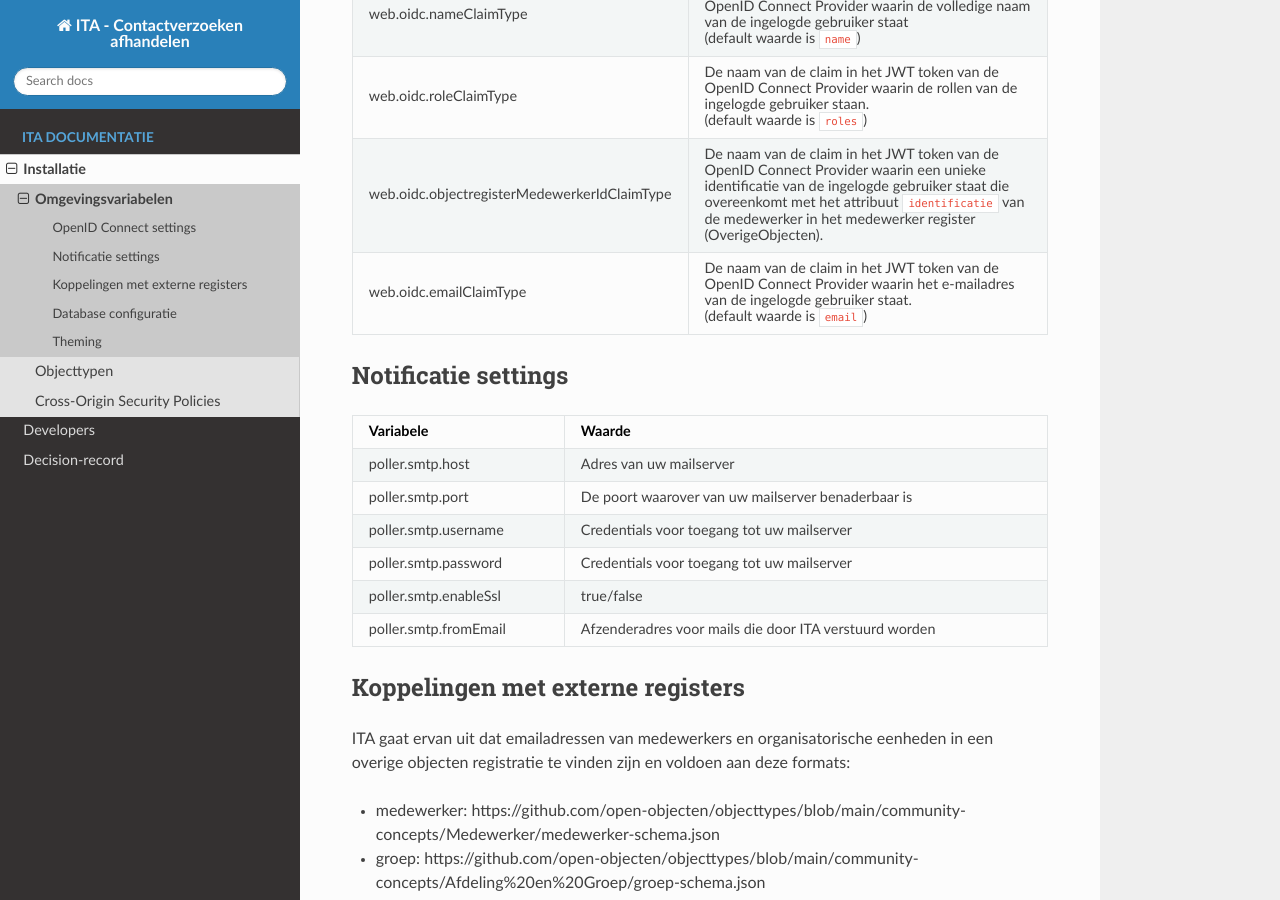
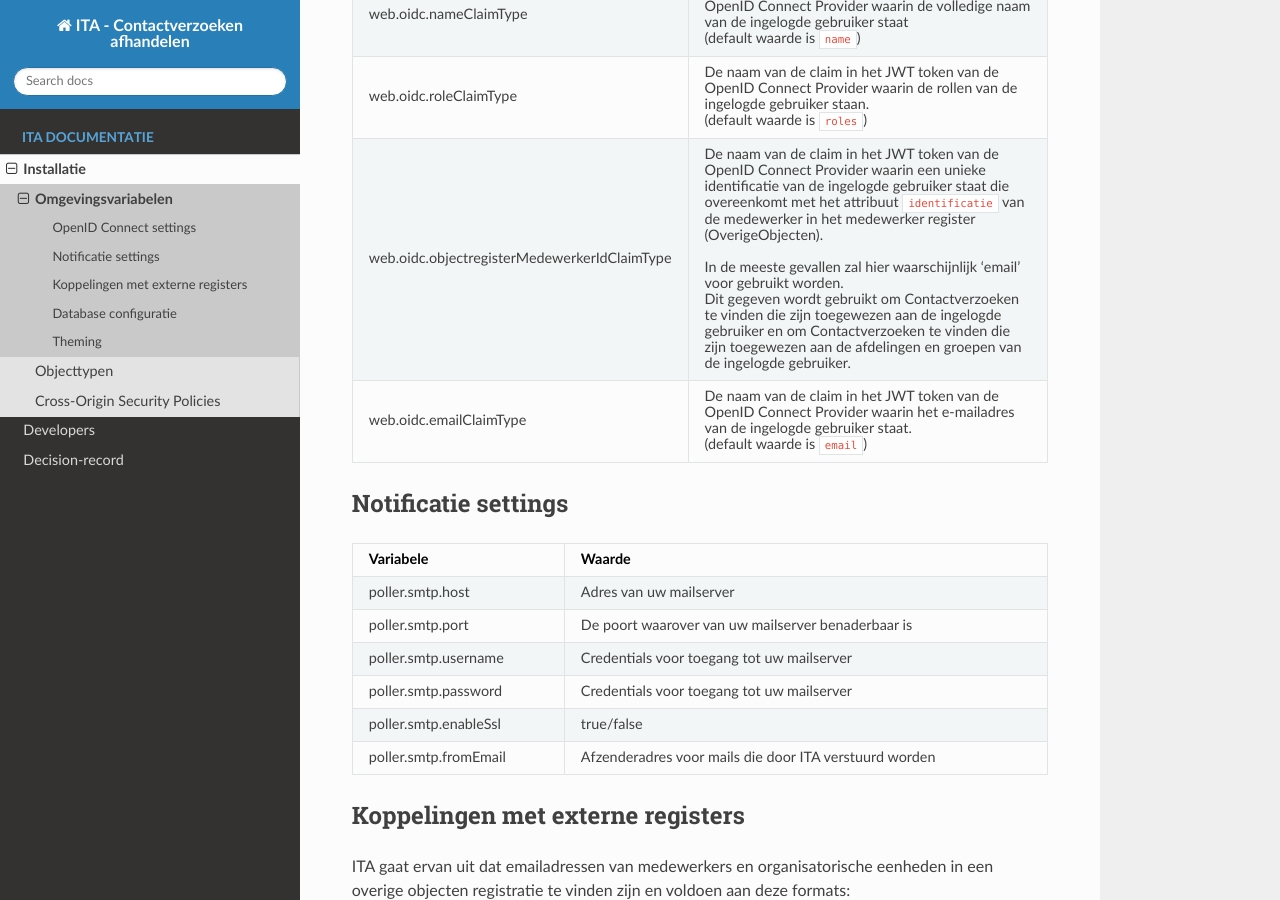
Before and after one commit to Interne-Taak-Afhandeling/.github, a Sphinx documentation site: the page built from docs/installation/configuratie.md, in a window 1280 px wide and 900 px high, scrolled down 559 px. Built offline with Sphinx 7.4.7 and the Read the Docs theme 3.1.0, drawn with Linux system fonts in a browser that asks for light colours.

Commit message:
pc-1154 Overview of contact requests for department or group

```diff
--- a/docs/installation/configuratie.md
+++ b/docs/installation/configuratie.md
@@ -13,7 +13,7 @@ OpenID Connect settings
 | web.oidc.itaSystemAccessRole            | De waarde van de role claim in het JWT token van de OpenID Connect Provider voor toegang tot ITA <details> <summary>Meer informatie </summary>Bijvoorbeeld: `ITA-Gebruiker` </details>     |
 | web.oidc.nameClaimType            | De naam van de claim in het JWT token van de OpenID Connect Provider waarin de volledige naam van de ingelogde gebruiker staat <br/> (default waarde is `name`) |
 | web.oidc.roleClaimType            | De naam van de claim in het JWT token van de OpenID Connect Provider waarin de rollen van de ingelogde gebruiker staan. <br/> (default waarde is `roles`)  |
-| web.oidc.objectregisterMedewerkerIdClaimType            | De naam van de claim in het JWT token van de OpenID Connect Provider waarin een unieke identificatie van de ingelogde gebruiker staat die overeenkomt met het attribuut `identificatie` van de medewerker in het medewerker register (OverigeObjecten).  |
+| web.oidc.objectregisterMedewerkerIdClaimType            | De naam van de claim in het JWT token van de OpenID Connect Provider waarin een unieke identificatie van de ingelogde gebruiker staat die overeenkomt met het attribuut `identificatie` van de medewerker in het medewerker register (OverigeObjecten). <br/><br/>In de meeste gevallen zal hier waarschijnlijk 'email' voor gebruikt worden. <br/>Dit gegeven wordt gebruikt om Contactverzoeken te vinden die zijn toegewezen aan de ingelogde gebruiker en om Contactverzoeken te vinden die zijn toegewezen aan de afdelingen en groepen van de ingelogde gebruiker.  |
 | web.oidc.emailClaimType            | De naam van de claim in het JWT token van de OpenID Connect Provider waarin het e-mailadres van de ingelogde gebruiker staat. <br/> (default waarde is `email`)   |
 
 Notificatie settings
```
